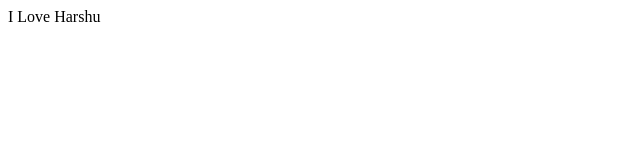
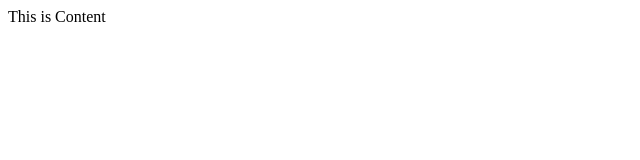
Before and after one commit to Harshil0103/localrepo, a plain HTML site: page index.html in a window 1280 px wide. Shown: the full height of the page, 0-640 px from the left. Drawn offline with Linux system fonts and the light colour scheme.

Commit message:
Add Content

```diff
--- a/index.html
+++ b/index.html
@@ -1 +1 @@
-<p>I Love Harshu</p>
+<p>This is Content</p>
```
